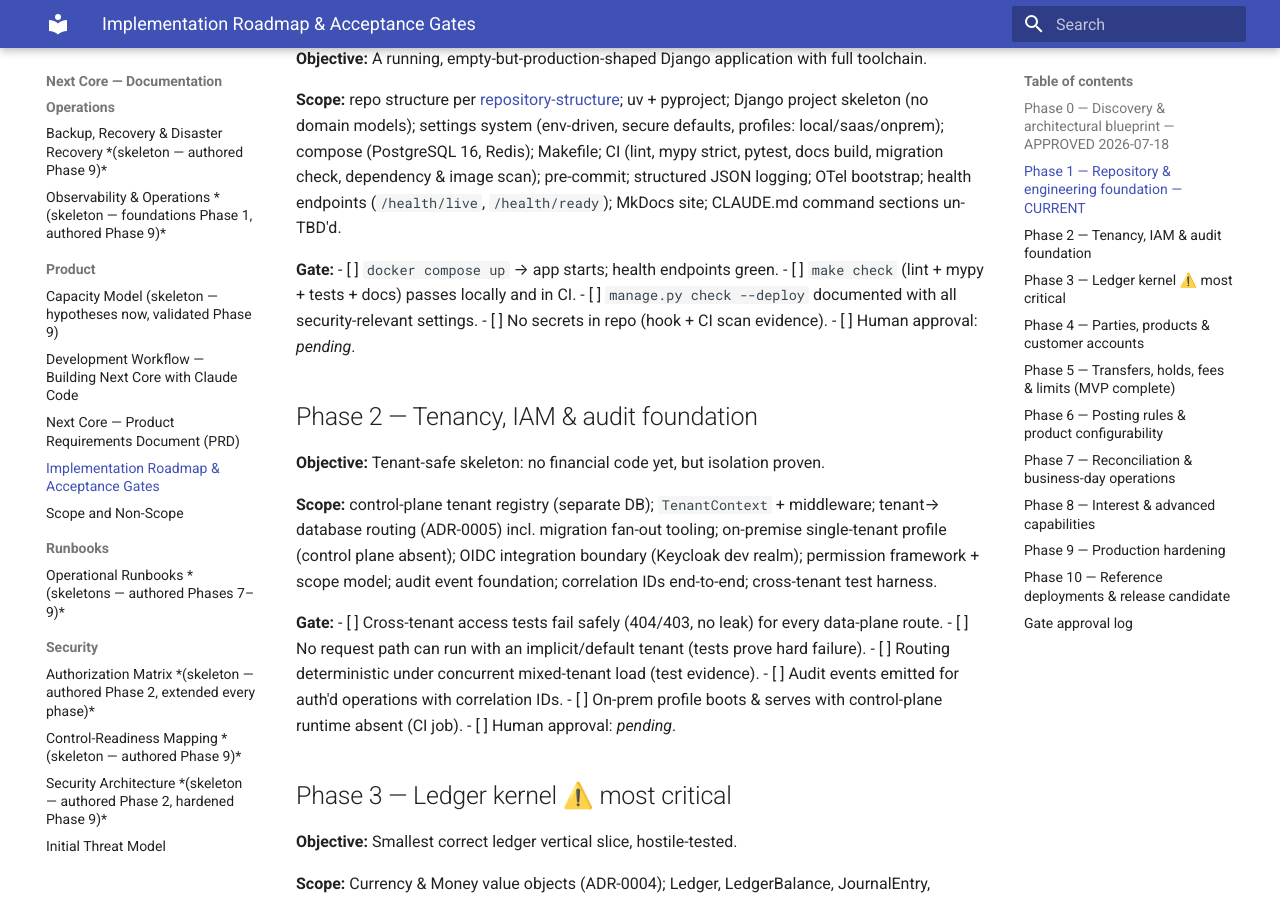
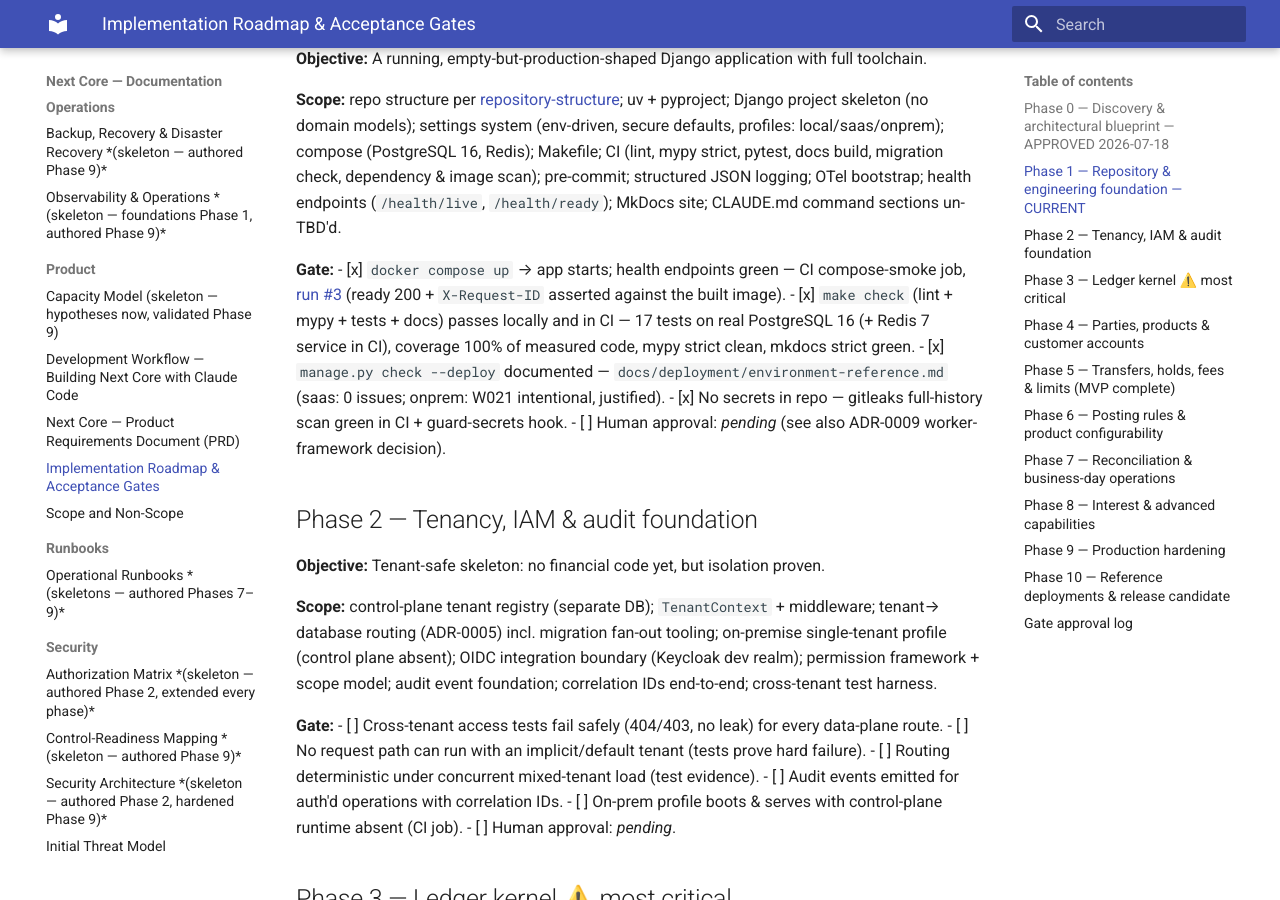
Before and after one commit to medext/core-cbs, an MkDocs documentation site: the page built from docs/product/roadmap.md, in a window 1280 px wide and 900 px high, scrolled down 1022 px. Built offline with MkDocs 1.6.1 and Material for MkDocs 9.7.7, drawn with Linux system fonts in a browser that asks for light colours.

Commit message:
docs: record Phase 1 gate evidence (CI run #3 all green)
- STATUS.md: slice backlog complete; CI run URL + defect-fix history
- Roadmap: Phase 1 gate items checked with executed evidence; human
  approval remains pending

Co-Authored-By: Claude Opus 4.8 <noreply@anthropic.com>
Claude-Session: https://claude.ai/code/session_01JxQxVEfzgmyDwL18XZY2WV

```diff
--- a/docs/product/roadmap.md
+++ b/docs/product/roadmap.md
@@ -41,11 +41,16 @@ structured JSON logging; OTel bootstrap; health endpoints (`/health/live`, `/hea
 MkDocs site; CLAUDE.md command sections un-TBD'd.
 
 **Gate:**
-- [ ] `docker compose up` → app starts; health endpoints green.
-- [ ] `make check` (lint + mypy + tests + docs) passes locally and in CI.
-- [ ] `manage.py check --deploy` documented with all security-relevant settings.
-- [ ] No secrets in repo (hook + CI scan evidence).
-- [ ] Human approval: _pending_.
+- [x] `docker compose up` → app starts; health endpoints green — CI compose-smoke job,
+      [run #3](https://github.com/medext/core-cbs/actions/runs/29658380251) (ready 200 +
+      `X-Request-ID` asserted against the built image).
+- [x] `make check` (lint + mypy + tests + docs) passes locally and in CI — 17 tests on real
+      PostgreSQL 16 (+ Redis 7 service in CI), coverage 100% of measured code, mypy strict
+      clean, mkdocs strict green.
+- [x] `manage.py check --deploy` documented — `docs/deployment/environment-reference.md`
+      (saas: 0 issues; onprem: W021 intentional, justified).
+- [x] No secrets in repo — gitleaks full-history scan green in CI + guard-secrets hook.
+- [ ] Human approval: _pending_ (see also ADR-0009 worker-framework decision).
 
 ## Phase 2 — Tenancy, IAM & audit foundation
 
```
Also changed, not shown: STATUS.md (+6 -1 lines).
